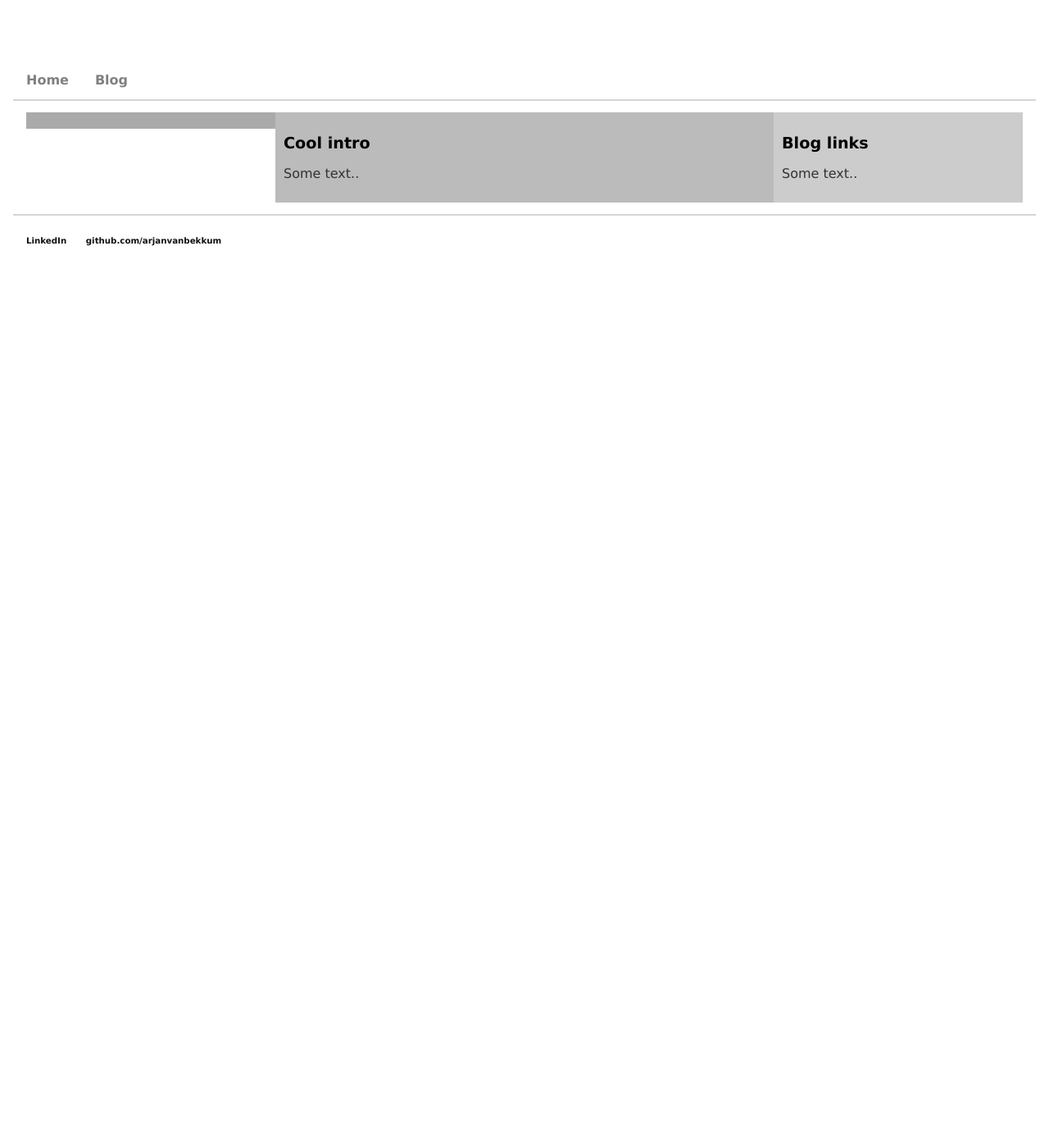
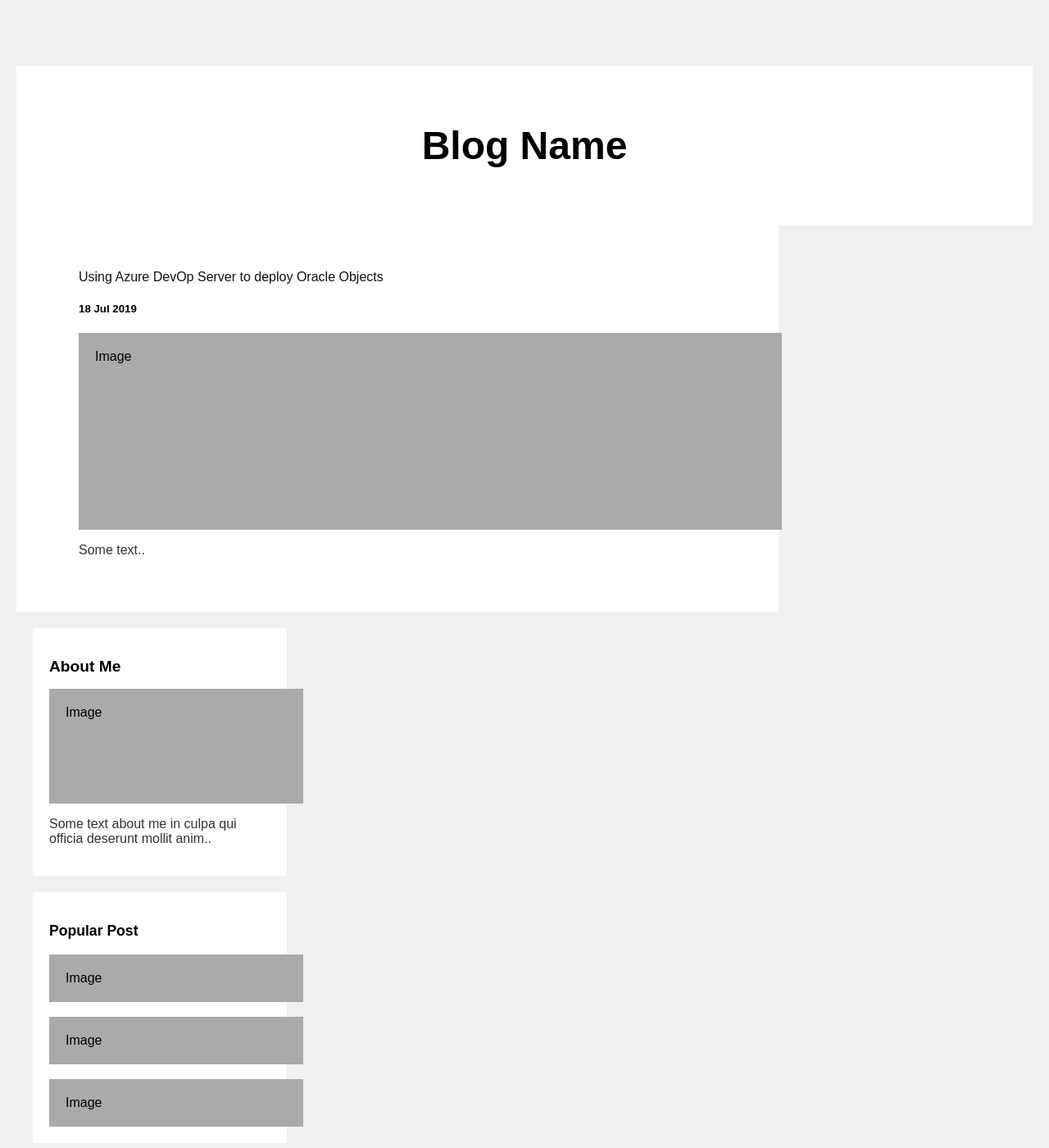
Before and after one commit to arjanvanbekkum/arjanvanbekkum.github.io, a Jekyll site: the page built from index.html, in a window 1280 px wide and 1400 px high. Shown: the whole window at 82% size. Built offline with Jekyll 4.4.1, drawn with Linux system fonts in a browser that asks for light colours.

Commit message:
update layout

```diff
--- a/_layouts/default.html
+++ b/_layouts/default.html
@@ -3,25 +3,42 @@
 		<head>
 			<title>{{ page.title }}</title>
 			<!-- link to main stylesheet -->
-			<link rel="stylesheet" type="text/css" href="/css/main.css">
+			<link rel="stylesheet" type="text/css" href="../css/main.css">
 		</head>
 		<body>
-			<nav>
-				<ul>
-					<li><a href="/">Home</a></li>
-					<li><a href="/blog">Blog</a></li>
-				</ul>
-			</nav>
-			<div class="container">
+			<div class="header">
+				<h2>Blog Name</h2>
+			  </div>
 
-			{{ content }}
+			  <div class="row">
+				<div class="leftcolumn">
+					<div class="container">
 
-			</div><!-- /.container -->
-			<footer>
-	    		<ul>
-					<li><a href="https://www.linkedin.com/in/arjan-van-bekkum-2336513/">LinkedIn</a></li>
-	        		<li><a href="https://github.com/arjanvanbekkum">github.com/arjanvanbekkum</a></li>
-				</ul>
-			</footer>
+						{{ content }}
+
+					</div><!-- /.container -->
+				</div>
+				<div class="rightcolumn">
+				  <div class="card">
+					<h2>About Me</h2>
+					<div class="fakeimg" style="height:100px;">Image</div>
+					<p>Some text about me in culpa qui officia deserunt mollit anim..</p>
+				  </div>
+				  <div class="card">
+					<h3>Popular Post</h3>
+					<div class="fakeimg">Image</div><br>
+					<div class="fakeimg">Image</div><br>
+					<div class="fakeimg">Image</div>
+				  </div>
+				  <div class="card">
+					<h3>Follow Me</h3>
+					<p>Some text..</p>
+				  </div>
+				</div>
+			  </div>
+
+			  <div class="footer">
+				<h2>Footer</h2>
+			  </div>
 		</body>
 	</html>
--- a/css/main.css
+++ b/css/main.css
@@ -83,36 +83,71 @@ nav ul  {
     text-decoration: none;
   }
 
-  * {
-	  box-sizing: border-box;
+  body {
+    font-family: Arial;
+    padding: 20px;
+    background: #f1f1f1;
   }
 
-
-	.column {
-	  float: left;
-	  padding: 10px;
-
+  /* Header/Blog Title */
+  .header {
+    padding: 30px;
+    font-size: 40px;
+    text-align: center;
+    background: white;
   }
 
-	.left, .right {
-	  width: 25%;
+  /* Create two unequal columns that floats next to each other */
+  /* Left column */
+  .leftcolumn {
+    float: left;
+    width: 75%;
   }
 
-	.middle {
-	  width: 50%;
+  /* Right column */
+  .rightcolumn {
+    float: left;
+    width: 25%;
+    padding-left: 20px;
   }
 
+  /* Fake image */
+  .fakeimg {
+    background-color: #aaa;
+    width: 100%;
+    padding: 20px;
+  }
+
+  /* Add a card effect for articles */
+  .card {
+    background-color: white;
+    padding: 20px;
+    margin-top: 20px;
+  }
+
+  /* Clear floats after the columns */
   .row:after {
     content: "";
     display: table;
     clear: both;
   }
 
-@media screen and (max-width: 600px) {
-  .column {
+  /* Footer */
+  .footer {
+    padding: 20px;
+    text-align: center;
+    background: #ddd;
+    margin-top: 20px;
+  }
+
+  /* Responsive layout - when the screen is less than 800px wide, make the two columns stack on top of each other instead of next to each other */
+  @media screen and (max-width: 800px) {
+    .leftcolumn, .rightcolumn {
       width: 100%;
+      padding: 0;
     }
   }
+
 
 /*Syntax*/
 
--- a/index.html
+++ b/index.html
@@ -2,17 +2,13 @@
 layout: default
 title: Home
 ---
-<div class="row">
-	<div class="column left" style="background-color:#aaa;">
-
-	</div>
-	<div class="column middle" style="background-color:#bbb;">
-	  <h2>Cool intro</h2>
-	  <p>Some text..</p>
-
-	</div>
-	<div class="column right" style="background-color:#ccc;">
-	  <h2>Blog links</h2>
-	  <p>Some text..</p>
-	</div>
-  </div>
+<ul class="posts">
+		{% for post in site.posts %}
+ 			<div class="card">
+					<a href="{{ post.url }}" title="{{ post.title }}">{{ post.title }}</a>
+					<h5>{{ post.date | date_to_string }}</h5>
+					<div class="fakeimg" style="height:200px;">Image</div>
+					<p>Some text..</p>
+			</div>
+	  {% endfor %}
+	</ul>
```
Also changed, not shown: blog/index.html (+7 -2 lines), _layouts/post.html (line endings or trailing spaces). Lines whose indentation alone changed are shown as unchanged.
